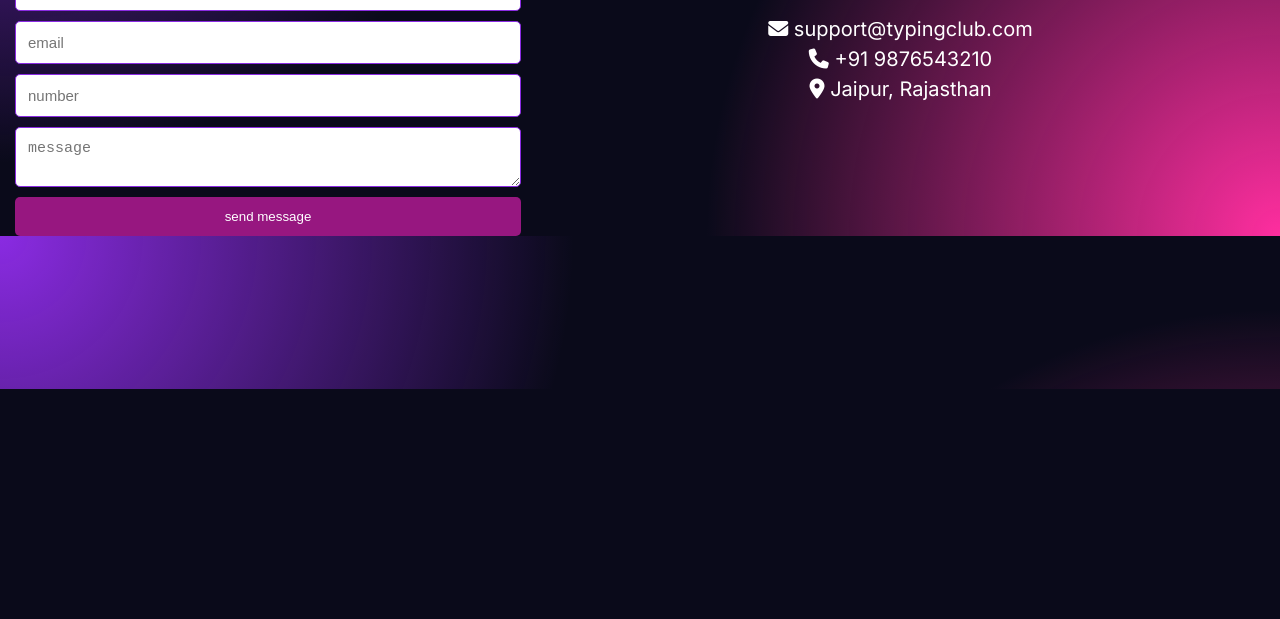
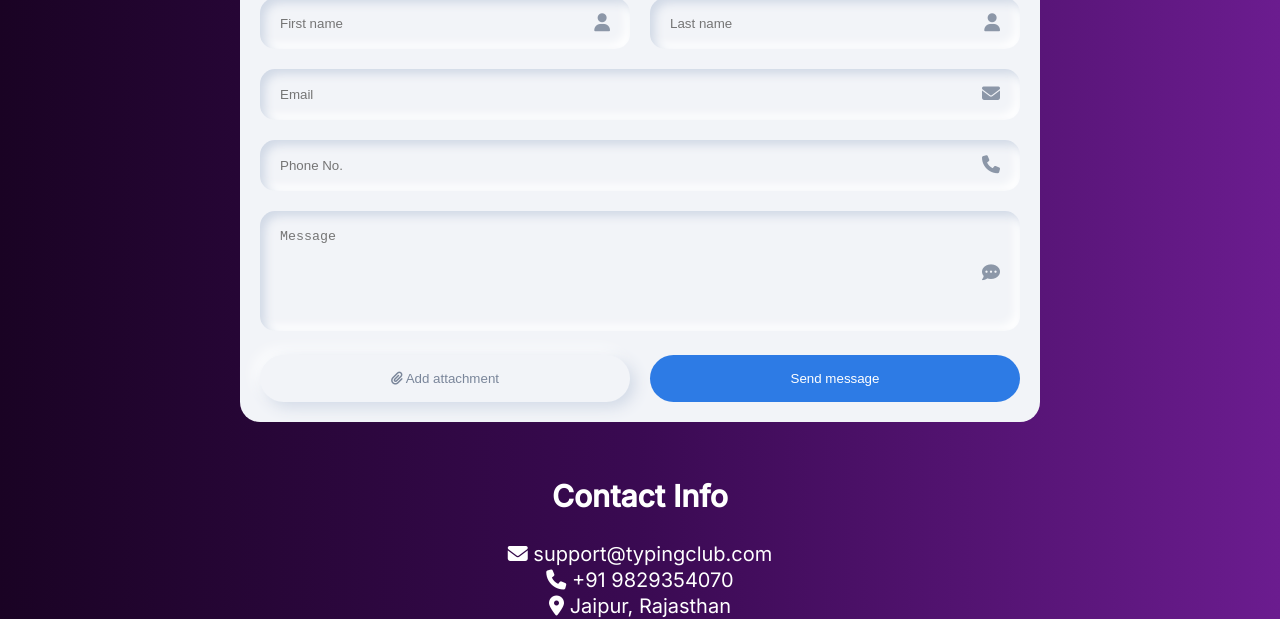
Before and after one commit to Surya-exp23/Key-Craft, a plain HTML site: page contact us/index.html in a window 1280 px wide. Shown: the part 411-1030 px from the top of the page. Before the commit the page ends 800 px from the top, so only its background shows below. Drawn offline with Linux system fonts and the light colour scheme.

Commit message:
Redesign contact page layout and styles

```diff
--- a/contact us/index.html
+++ b/contact us/index.html
@@ -6,7 +6,8 @@
     <meta charset="UTF-8">
     <meta name="viewport" content="width=device-width, initial-scale=1.0">
     <title>Document</title>
-    <link rel="stylesheet" href="https://cdnjs.cloudflare.com/ajax/libs/font-awesome/6.5.1/css/all.min.css">
+    <link rel="stylesheet" href="https://cdnjs.cloudflare.com/ajax/libs/font-awesome/6.5.2/css/all.min.css">
+
     <link rel="stylesheet" href="style.css">
     <link href="https://fonts.googleapis.com/css2?family=Orbitron:wght@500;700&family=Inter:wght@300;400;500&display=swap" rel="stylesheet">
 
@@ -14,33 +15,69 @@
 <body>
     <section class="contact" id="contact">
 <div class="image">
-  <img src="images/images/keyboard.jpg">
+
   <div class="text">
        <h1 class="heading">Get in Touch</h1>
-  <p class="first"> Have questions about improving your typing speed or joining our tournaments?</p>
+  <p class="first"> Ready to boost your typing speed and master accuracy?</p>
   <p class="second">Our team is here to help.</p>
   </div>
 </div>
 
 
 
-<div class="container">
+    <h1 class="heading"><span>Contact Us</span> </h1>
 
-<div class="left-div">
+<div class="div1">
+  <form action="">
 
-  <form action="">
-      <h1 class="heading"><span>Contact</span> Us</h1>
-    <input type="text" placeholder="name" class="box">
-    <input type="email" placeholder="email" class="box">
-    <input type="number" placeholder="number" class="box">
-    <textarea name=""class="box" placeholder="message" id="" cols="30" row="10"></textarea>
-    <input type="submit" value="send message" class="btn">
+
+ <div class="row">
+
+  <div class="input-group">
+     <input type="text" placeholder="First name" class="box">
+     <i class="fas fa-user"></i>
+  </div>
+
+  <div class="input-group">
+     <input type="text" placeholder="Last name" class="box">
+     <i class="fas fa-user"></i>
+  </div>
+
+</div>
+
+<div class="input-group">
+   <input type="email" placeholder="Email" class="box">
+   <i class="fas fa-envelope"></i>
+</div>
+
+<div class="input-group">
+   <input type="number" placeholder="Phone No." class="box">
+   <i class="fas fa-phone"></i>
+</div>
+
+   <div class="input-group">
+   <textarea class="box" placeholder="Message"></textarea>
+   <i class="fas fa-comment-dots"></i>
+</div>
+
+
+    <div class="btn-row">
+   <button class="attach">
+   <i class="fa-solid fa-paperclip"></i> Add attachment
+</button>
+
+ <button class="send" type="submit">Send message</button>
+
+</div>
+
 
   </form>
 </div>
- <div class="right-div">
+
+
+
+ <div class="div2">
         <h2>Contact Info</h2>
-
         <div class="info">
             <i class="fas fa-envelope"></i>
             <span>support@typingclub.com</span>
@@ -48,7 +85,7 @@
 
         <div class="info">
             <i class="fas fa-phone"></i>
-            <span>+91 9876543210</span>
+            <span>+91 9829354070</span>
         </div>
 
         <div class="info">
@@ -57,7 +94,6 @@
         </div>
     </div>
 
-</div>
 
 
 
--- a/contact us/style.css
+++ b/contact us/style.css
@@ -1,14 +1,21 @@
 
 
-body{
+
+*{
+    box-sizing: border-box;
+}
+
+ body{
     margin:0;
     padding:0;
-    background: radial-gradient(circle at top left, #8A2BE2, transparent 40%),
-                radial-gradient(circle at bottom right, #FF2E9F, transparent 40%),
-                #0A0A1A;
+
+                background: linear-gradient(to right, #1A0324, #3A0A52, #6B1C8F);
     color:white;
      font-family: 'Inter', sans-serif;
+
 }
+
+
 
 
 .contact .image{
@@ -40,66 +47,138 @@ body{
   .contact .image .text .heading{
     font-size:40px;
 
-        font-family: 'Orbitron', sans-serif;
-    letter-spacing: 2px;
-    text-transform: uppercase;
+
   }
    .contact .image .text .first{
     font-size:25px;
-
+  font-family: ui-sans-serif, system-ui, sans-serif;
 
 
   }
    .contact .image .text .second{
     font-size:25px;
       line-height: 0;
-
+  font-family: ui-sans-serif, system-ui, sans-serif;
 
   }
 
-.container{
-    display:flex;
 
 
+.div1{
+    display:flex;
+    justify-content:center;
+    margin-top:40px;
 }
 
 
 
-.left-div{
-    margin-left: 15px;
-    width:40%;
+.div1 form{
+    width:800px;
+    background:#f2f4f8;
+    padding:20px;
+    border-radius:20px;
+
     display:flex;
+    flex-direction:column;
+    gap:20px;
+}
+
+.heading{
+    display: flex;
+    justify-content: center;
+    color:#ffffff;
+
+}
+
+.box{
+    width:100%;
+    padding:18px 45px 18px 20px;
+    border:none;
+    border-radius:15px;
+    background:#f2f4f8;
+    box-shadow: inset 5px 5px 10px #d1d9e6,
+                inset -5px -5px 10px #ffffff;
+    outline:none;
 }
 
 
- .left-div form{
-  width:100%;
-    display: flex;
-    flex-direction: column;
-    gap: 10px;
 
-}
- .box{
-
-    padding: 12px;
-    font-size: 15px;
-    border: 1px solid blueviolet;
-    border-radius: 5px;
+.row{
+    display:flex;
+    gap:20px;
+    width:100%;
 }
 
-.btn{
-    padding: 12px;
-    background:rgb(151, 23, 128);
-    color: white;
-    border: none;
-    cursor: pointer;
-    border-radius: 5px;
+
+.input-group{
+    position: relative;
+    width:100%;
 }
-.right-div{
+
+
+
+.input-group i{
+    position:absolute;
+    right:20px;
+    top:50%;
+    transform:translateY(-50%);
+    color:#8c97a8;
+    font-size:18px;
+    pointer-events:none;
+}
+
+
+.input-group .box{
+    padding-right:45px;
+}
+textarea.box{
+    height:120px;
+    resize:none;
+    padding-top:18px;
+}
+
+
+
+
+
+
+.btn-row{
+    display:flex;
+    justify-content:space-between;
+    gap:20px;
+}
+
+
+.attach{
+    flex:1;
+    padding:16px;
+    border:none;
+    border-radius:30px;
+    background:#f2f4f8;
+    box-shadow: 5px 5px 15px #d1d9e6,
+                -5px -5px 15px #ffffff;
+    color:#7a869a;
+    cursor:pointer;
+}
+
+.send{
+    flex:1;
+    padding:16px;
+    border:none;
+    border-radius:30px;
+    background:#2d7be5;
+    color:white;
+    font-weight:500;
+    cursor:pointer;
+}
+
+
+
+.div2{
     padding-top: 30px;
-    width: 60%;
+
    text-align: center;
     font-size:20px;
     border-radius: 8px;
-    line-height: 1.5;
+    line-height: 1.3;
 }
```
